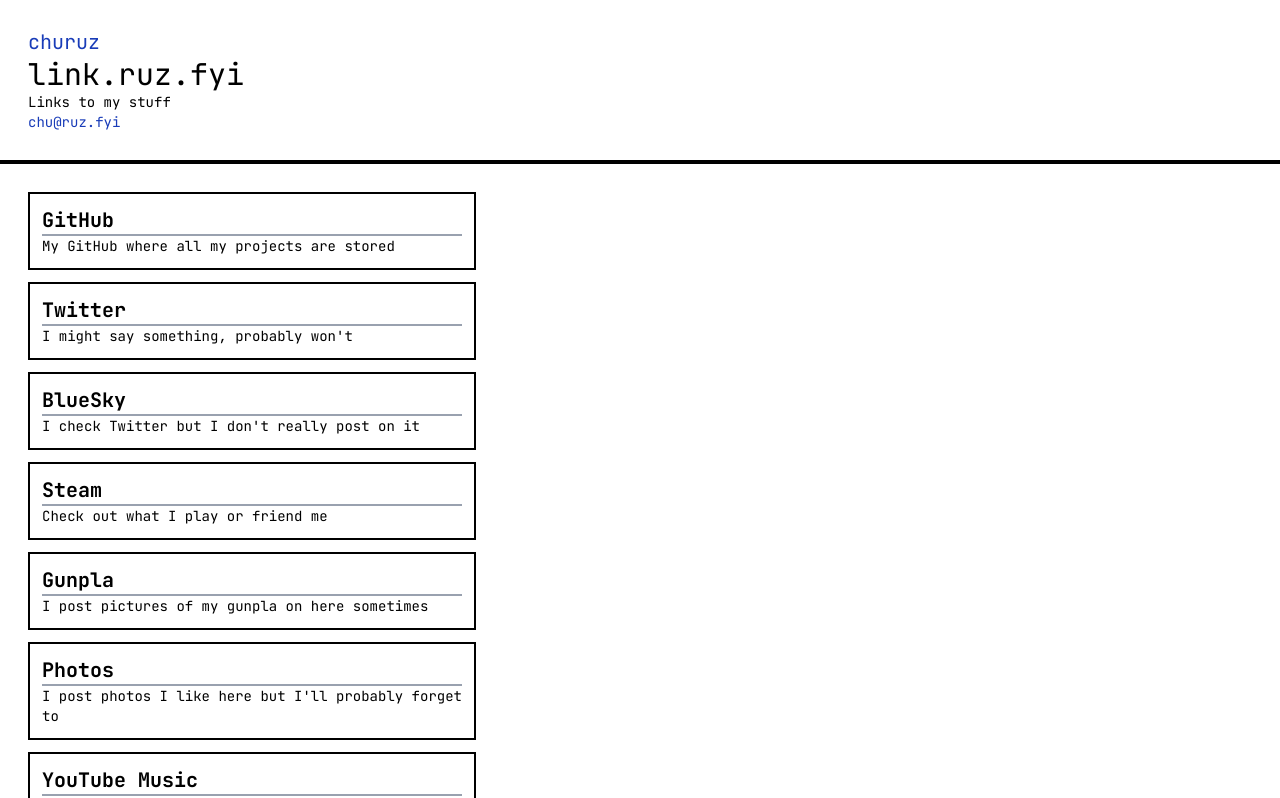
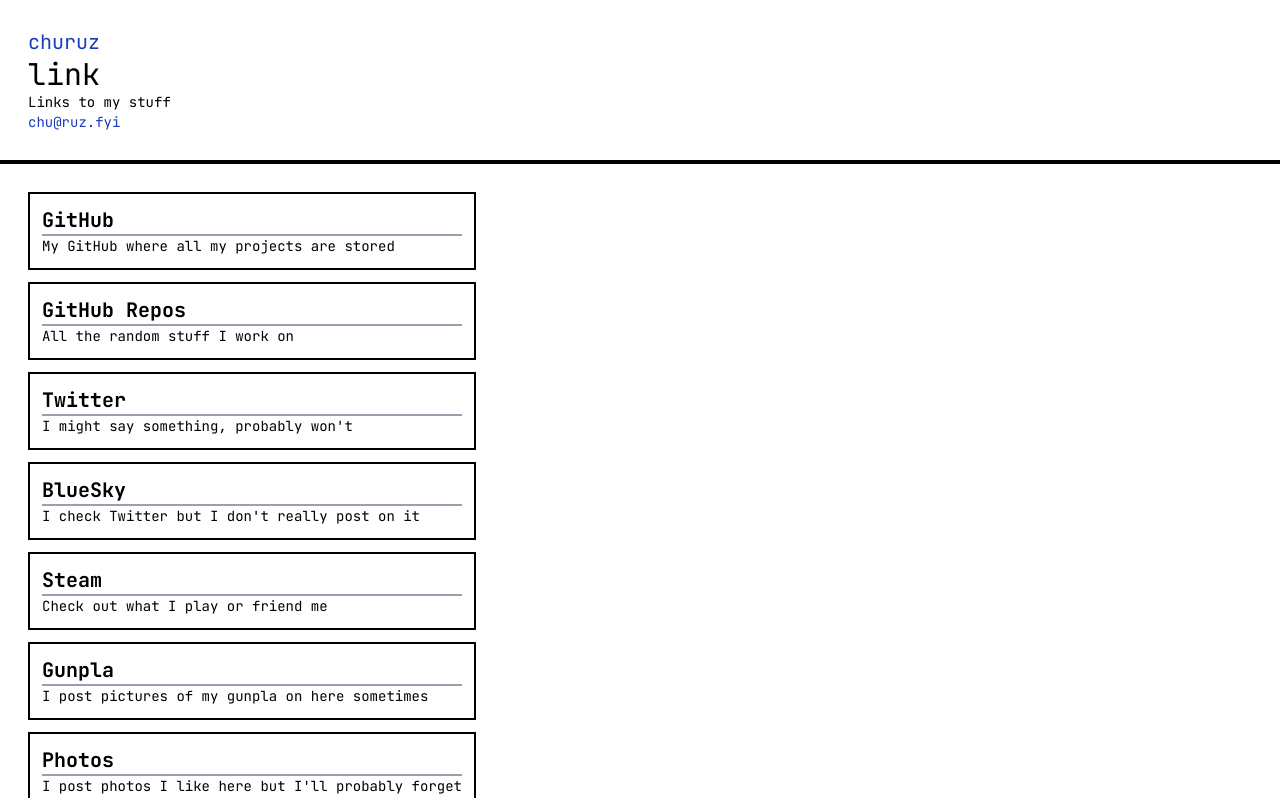
Before and after one commit to ruzfyi/www, a Vue app: page / in a window 1280 px wide. Shown: the top 798 px of the page. Built offline with nearby package versions, Linux system fonts and the light colour scheme.

Commit message:
changed a few links

```diff
--- a/src/App.vue
+++ b/src/App.vue
@@ -6,7 +6,7 @@
       <div class="p-7 dark:bg-black dark:text-white">
             <div>
                   <h1 class="text-xl reactive-blue-text">churuz</h1>
-                  <h1 class="text-3xl">link.ruz.fyi</h1>
+                  <h1 class="text-3xl">link</h1>
                   <p class="text-sm">Links to my stuff</p>
                   <p class="text-sm reactive-blue-text decoration-solid"><a href="mailto:chu@ruz.fyi">chu@ruz.fyi</a></p>
             </div>
@@ -16,12 +16,17 @@
             <Link
                   title="GitHub"
                   description="My GitHub where all my projects are stored"
-                  url="https://github.com/churuzzz"
+                  url="https://github.com/churuz-fyi"
+            />
+            <Link
+                  title="GitHub Repos"
+                  description="All the random stuff I work on"
+                  url="https://github.com/churuz-fyi?tab=repositories"
             />
             <Link
                   title="Twitter"
                   description="I might say something, probably won't"
-                  url="https://x.com/churruzzz"
+                  url="https://x.com/churruz_fyi"
             />
             <Link
                   title="BlueSky"
```
